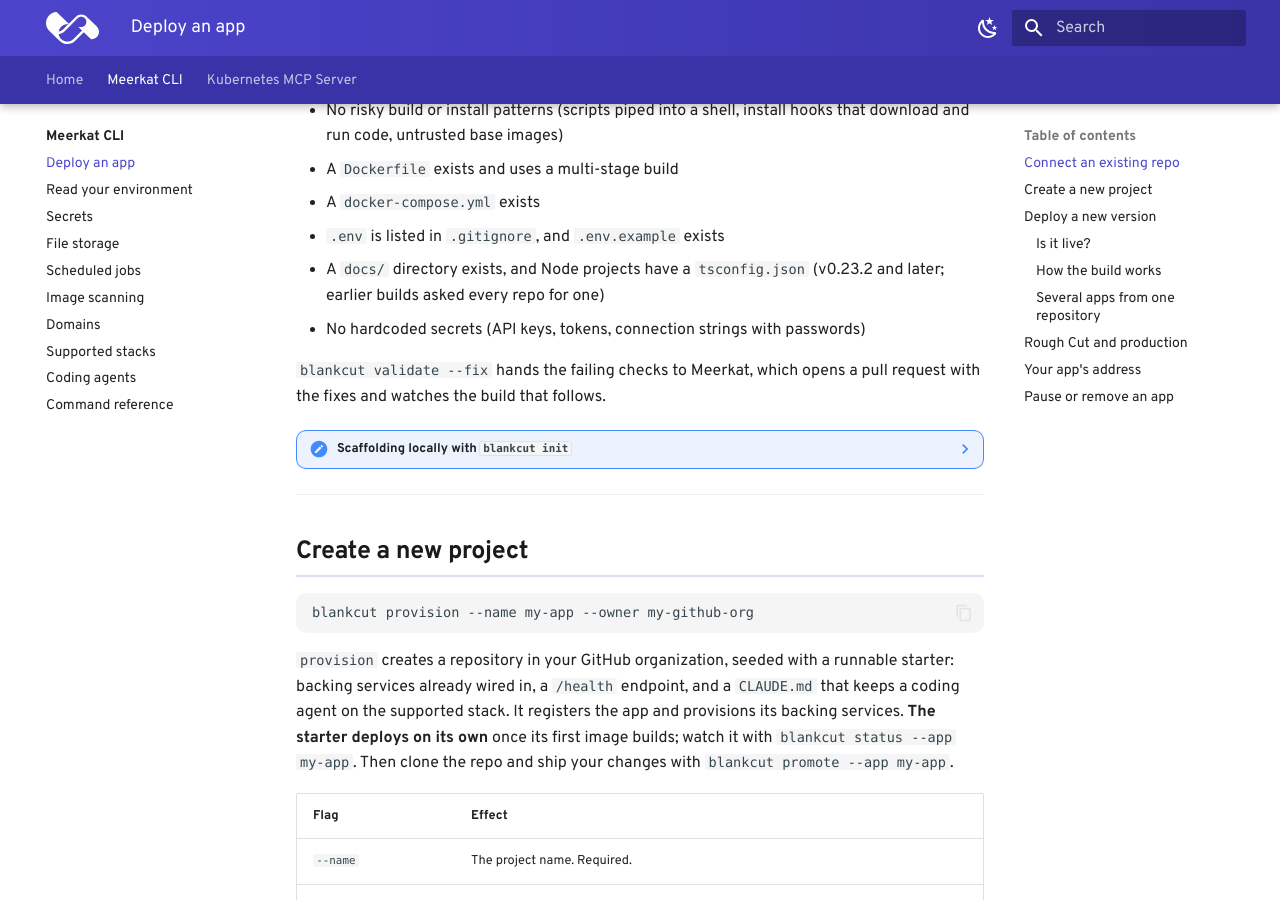
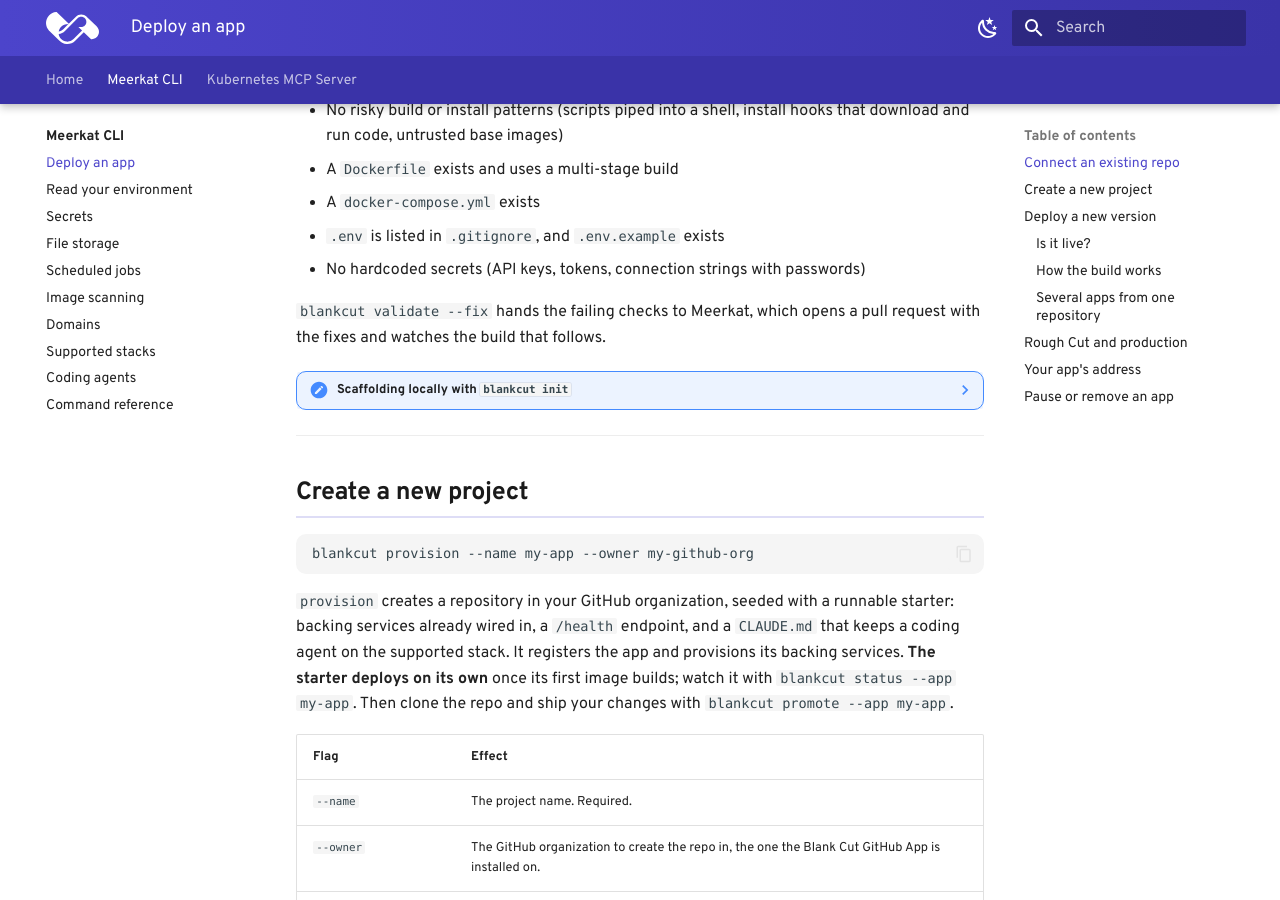
Before and after one commit to Blankcut/blankcut-docs, an MkDocs documentation site: the page built from docs/cli/deploy.md, in a window 1280 px wide and 900 px high, scrolled down 1501 px. Built offline with MkDocs 1.6.1 and Material for MkDocs 9.7.7, drawn with Linux system fonts in a browser that asks for light colours; some web fonts are replaced.

Commit message:
docs(cli): validate no longer checks docs/ or tsconfig.json (v0.23.3)
Co-Authored-By: Claude <noreply@anthropic.com>

```diff
--- a/docs/cli/deploy.md
+++ b/docs/cli/deploy.md
@@ -64,7 +64,6 @@ CI gate:
 - A `Dockerfile` exists and uses a multi-stage build
 - A `docker-compose.yml` exists
 - `.env` is listed in `.gitignore`, and `.env.example` exists
-- A `docs/` directory exists, and Node projects have a `tsconfig.json` (v0.23.2 and later; earlier builds asked every repo for one)
 - No hardcoded secrets (API keys, tokens, connection strings with passwords)
 
 `blankcut validate --fix` hands the failing checks to Meerkat, which opens a
```
Also changed, not shown: docs/cli/commands.md (+1 -1 lines), docs/cli/index.md (+1 -1 lines).
